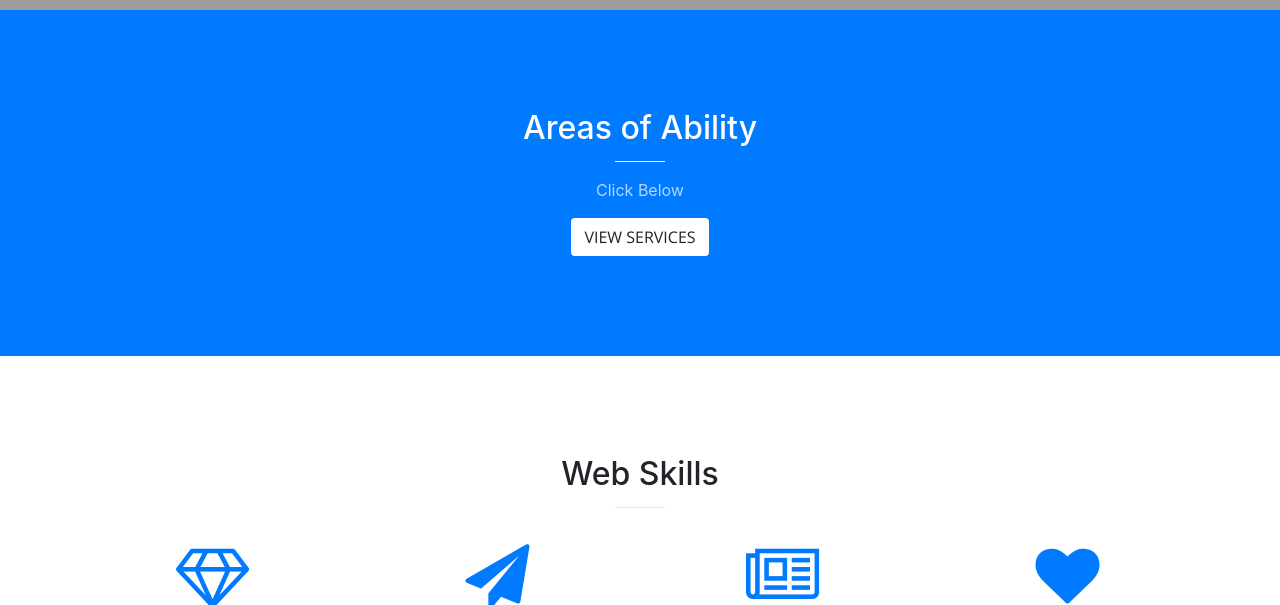
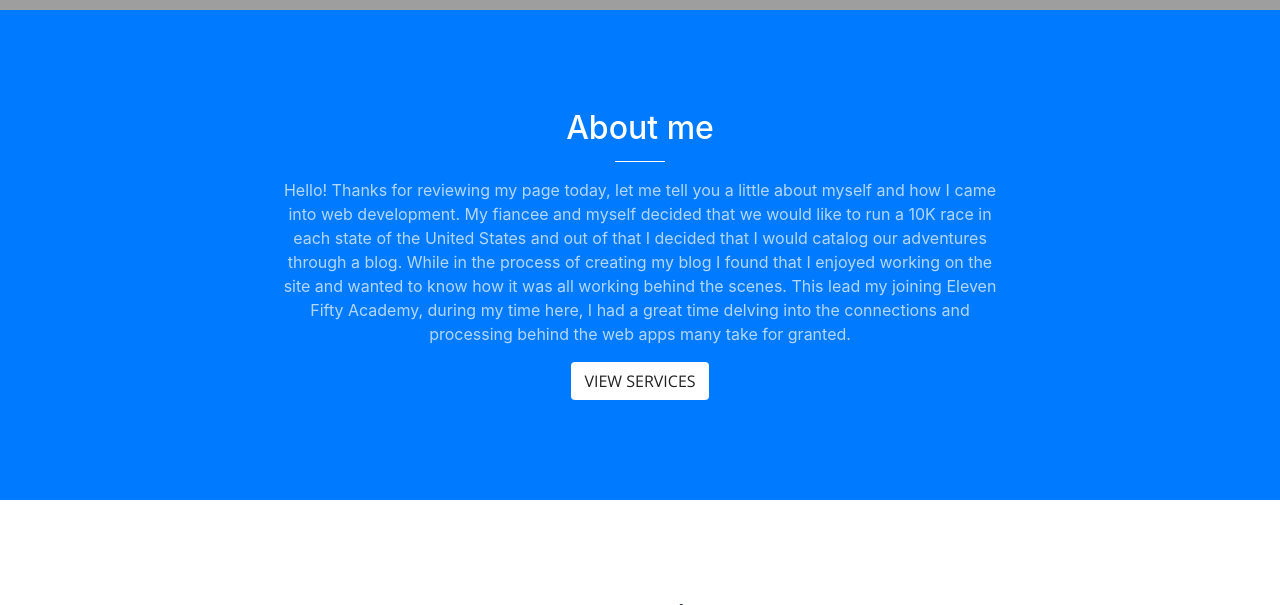
Before and after one commit to bmnewlund/bmnewlund.github.io, a website with bundled scripts: page index.html in a window 1280 px wide. Shown: the part 790-1395 px from the top of the page. Built offline with nearby package versions, Linux system fonts and the light colour scheme; grey boxes are pictures that could not be loaded.

Commit message:
Added bio information

```diff
--- a/index.html
+++ b/index.html
@@ -69,9 +69,12 @@
       <div class="container">
         <div class="row">
           <div class="col-lg-8 mx-auto text-center">
-            <h2 class="section-heading text-white">Areas of Ability</h2>
+            <h2 class="section-heading text-white">About me</h2>
             <hr class="light">
-            <p class="text-faded">Click Below</p>
+            <p class="text-faded">Hello! Thanks for reviewing my page today, let me tell you a little about myself and how I came into web development.
+              My fiancee and myself decided that we would like to run a 10K race in each state of the United States and out of that I decided that I would
+              catalog our adventures through a blog. While in the process of creating my blog I found that I enjoyed working on the site and wanted to know how
+              it was all working behind the scenes. This lead my joining Eleven Fifty Academy, during my time here, I had a great time delving into the connections and processing behind the web apps many take for granted. </p>
             <a class="btn btn-default btn-xl js-scroll-trigger" href="#services">VIEW SERVICES</a>
           </div>
         </div>
@@ -91,28 +94,28 @@
         <div class="row">
           <div class="col-lg-3 col-md-6 text-center">
             <div class="service-box">
-              <i class="fa fa-4x fa-diamond text-primary sr-icons"></i>
+              <i class="fa fa-4x fa-html5 text-primary sr-icons"></i>
               <h3>HTML, CSS, JavaScript</h3>
               <p class="text-muted">Versed in the basics of web development</p>
             </div>
           </div>
           <div class="col-lg-3 col-md-6 text-center">
             <div class="service-box">
-              <i class="fa fa-4x fa-paper-plane text-primary sr-icons"></i>
+              <i class="fa fa-4x fa-sitemap text-primary sr-icons"></i>
               <h3>Node and AJAX</h3>
               <p class="text-muted">Developed skills in modern web hosting</p>
             </div>
           </div>
           <div class="col-lg-3 col-md-6 text-center">
             <div class="service-box">
-              <i class="fa fa-4x fa-newspaper-o text-primary sr-icons"></i>
+              <i class="fa fa-4x fa-github-square text-primary sr-icons"></i>
               <h3>Github, Slack, Firebase</h3>
               <p class="text-muted">Online experience.</p>
             </div>
           </div>
           <div class="col-lg-3 col-md-6 text-center">
             <div class="service-box">
-              <i class="fa fa-4x fa-heart text-primary sr-icons"></i>
+              <i class="fa fa-4x fa-handshake-o text-primary sr-icons"></i>
               <h3>Real World Problem Solving Experience</h3>
               <p class="text-muted">Three years Escalated Policyholder Issues Team</p>
             </div>
```
Also changed, not shown: img/handshake.jpg (added), img/html.jpg (added), img/leftArrow.jpg (added), img/openLaptop.jpg (added), img/responsiveDesign.jpg (added).
